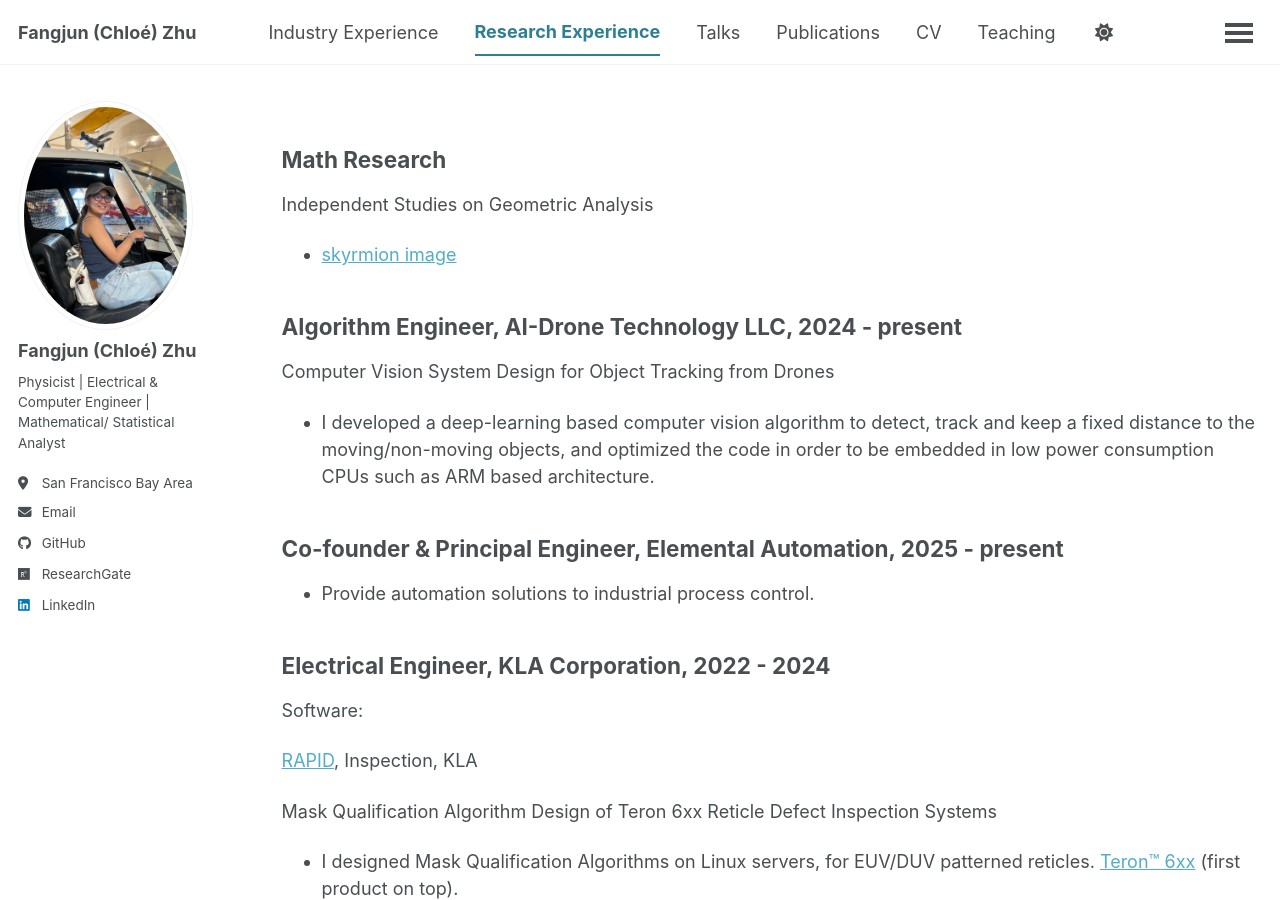
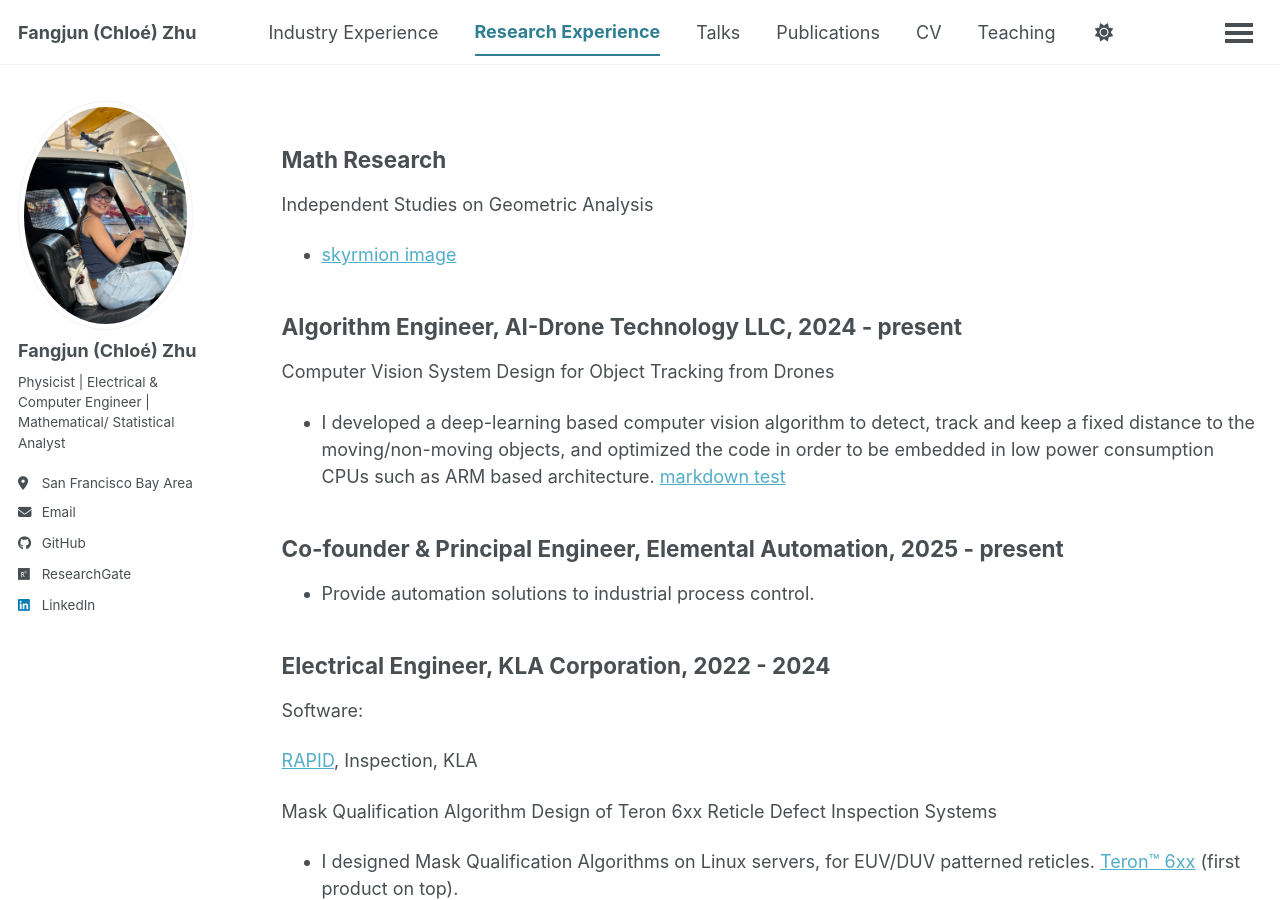
Before and after one commit to ChloeZhu1/ChloeZhu1.github.io, a Jekyll site: the page built from _pages/research-experience.md, in a window 1280 px wide and 900 px high. Built offline with Jekyll 4.4.1, drawn with Linux system fonts in a browser that asks for light colours; a script bundle is joined from its source files by our own code; library files that are not in the unit come from our copies.

Commit message:
Update research-experience.md

```diff
--- a/_pages/research-experience.md
+++ b/_pages/research-experience.md
@@ -16,7 +16,7 @@ Independent Studies on Geometric Analysis
 
 ## Algorithm Engineer, AI-Drone Technology LLC, 2024 - present
 Computer Vision System Design for Object Tracking from Drones
-* I developed a deep-learning based computer vision algorithm to detect, track and keep a fixed distance to the moving/non-moving objects, and optimized the code in order to be embedded in low power consumption CPUs such as ARM based architecture.
+* I developed a deep-learning based computer vision algorithm to detect, track and keep a fixed distance to the moving/non-moving objects, and optimized the code in order to be embedded in low power consumption CPUs such as ARM based architecture. [markdown test](/math.md#proj2)
 
 ## Co-founder & Principal Engineer, Elemental Automation, 2025 - present
 * Provide automation solutions to industrial process control.
```
